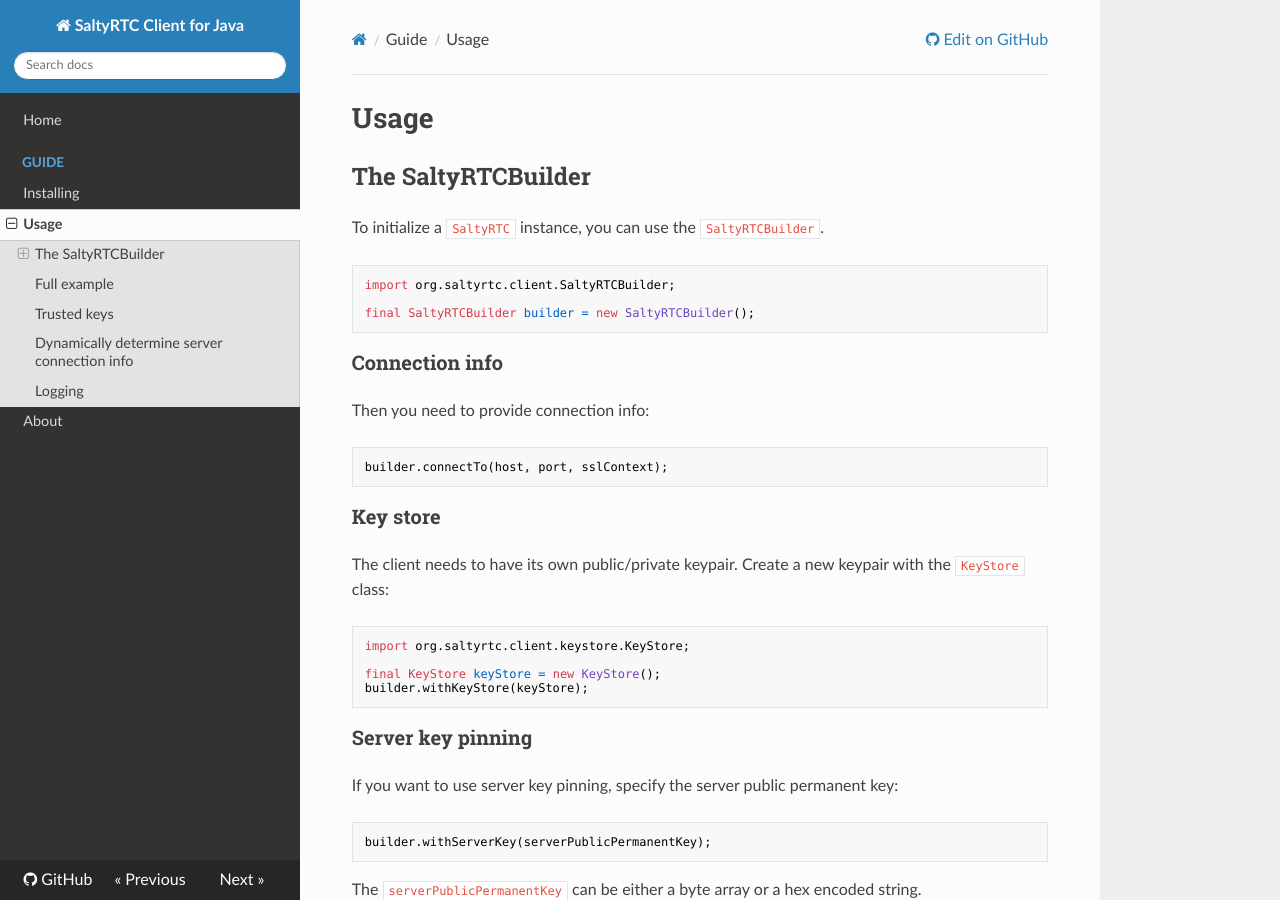
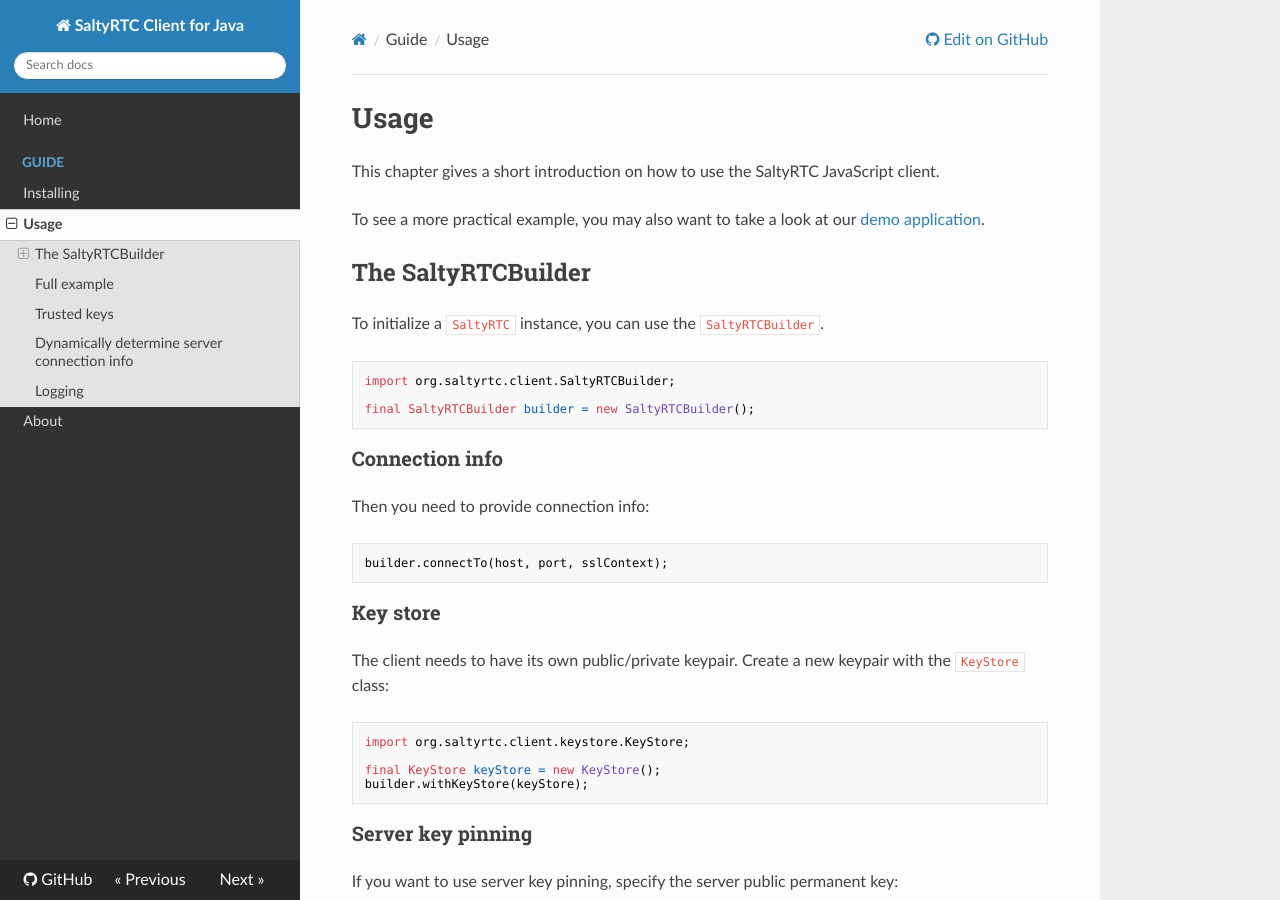
Before and after one commit to saltyrtc/saltyrtc-client-java, an MkDocs documentation site: the page built from docs/docs/usage.md, in a window 1280 px wide and 900 px high. Built offline with MkDocs 1.6.1, drawn with Linux system fonts in a browser that asks for light colours; nearby versions of some CDN libraries; old or Windows-style settings are respelled for this version of MkDocs.

Commit message:
Docs: Add link to demo application

```diff
--- a/docs/docs/usage.md
+++ b/docs/docs/usage.md
@@ -1,4 +1,9 @@
 # Usage
+
+This chapter gives a short introduction on how to use the SaltyRTC JavaScript client.
+
+To see a more practical example, you may also want to take a look at our [demo
+application](https://github.com/saltyrtc/saltyrtc-demo).
 
 ## The SaltyRTCBuilder
 
```
